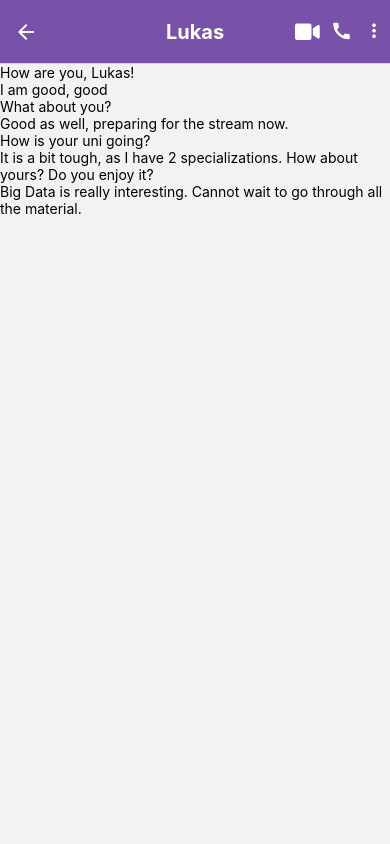
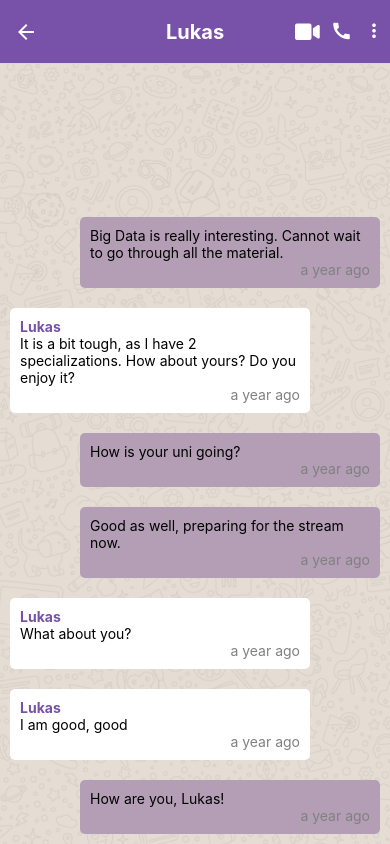
Before and after one commit to samuelleeplus/messaging_app, a React Native app: screen /screens/ChatScreen.tsx in a window 390 px wide. Both pictures are taken after a click on the element 195 px from the left and 160 px from the top of the page. Built offline with nearby package versions, Linux system fonts and the light colour scheme; what expo-linking would draw is missing.

Commit message:
conversation page finished

```diff
--- a/components/ChatMessage/index.tsx
+++ b/components/ChatMessage/index.tsx
@@ -1,6 +1,8 @@
+import moment from "moment";
 import React from "react" ;
-import {Text} from 'react-native';
+import {Text, View} from 'react-native';
 import { Message } from "../../types";
+import styles from "./styles";
 
 
 export type ChatMessageProps = {
@@ -9,8 +11,29 @@ export type ChatMessageProps = {
 
 const ChatMessage = (props: ChatMessageProps) => {
     const {message} = props;
+    // check who the user is
+    const isMyMessage = () => {
+        return message.user.id === 'u1';
+    }
+
     return (
-        <Text>{message.content}</Text>
+        <View style = {styles.container}>
+            <View style = {[styles.messageBox, {
+                backgroundColor: isMyMessage() ? '#b39eb5' : 'white',
+                marginLeft : isMyMessage() ? 70: 0 ,
+                marginRight: isMyMessage() ? 0:70,
+
+            }
+            ]
+            }>
+                {/* dont show my name for the message i send */}
+                {!isMyMessage() && <Text style= {styles.name}>{message.user.firstName}</Text>}
+                <Text style = {styles.message}>{message.content}</Text>
+                <Text style = {styles.time}>{moment(message.createdAt).fromNow()}</Text>
+            </View>
+
+        </View>
+
     )
 }
 
--- /dev/null
+++ b/components/ChatMessage/styles.ts
@@ -0,0 +1,29 @@
+import { StyleSheet } from "react-native";
+import Colors from "../../constants/Colors";
+
+const styles = StyleSheet.create({
+    container: {
+        padding: 10,
+
+    },
+    messageBox: {
+        backgroundColor: '#e5e5e5',
+        marginRight: 50,
+        borderRadius: 5,
+        padding: 10,
+    },
+    name:{
+        color: Colors.light.tint ,
+        fontWeight: "bold",
+        // marginBottom: 5,
+    },
+    message:{
+
+    },
+    time:{
+        alignSelf: "flex-end",
+        color: 'grey'
+    },
+});
+
+export default styles ;
--- a/screens/ChatRoomScreen.tsx
+++ b/screens/ChatRoomScreen.tsx
@@ -1,10 +1,11 @@
 import React from "react";
-import {FlatList, Text} from 'react-native'
+import {FlatList, Text, ImageBackground} from 'react-native'
 
 import { useRoute } from "@react-navigation/native";
 
 import chatRoomData from '../data/Chats';
 import ChatMessage from "../components/ChatMessage";
+import background from '../assets/images/background.png';
 
 const ChatRoomScreen = () => {
 
@@ -12,10 +13,14 @@ const ChatRoomScreen = () => {
     // console.log(route.params)
 
     return (
+        <ImageBackground style= {{width:'100%', height:'100%'}} source= {background}>
         <FlatList
             data = {chatRoomData.messages}
             renderItem = {({item})=> <ChatMessage message = {item}/>}
+            inverted
         />
+        </ImageBackground>
+
     );
 }
 
--- a/types.tsx
+++ b/types.tsx
@@ -48,6 +48,7 @@ export type Message = {
   id: String ;
   content: String ;
   createdAt : String ;
+  user: User;
 }
 
 // chatroom can be between 2 people or more(group chats)
```
Also changed, not shown: assets/images/background.png (added), components/ChatMessage/style.ts (deleted).
